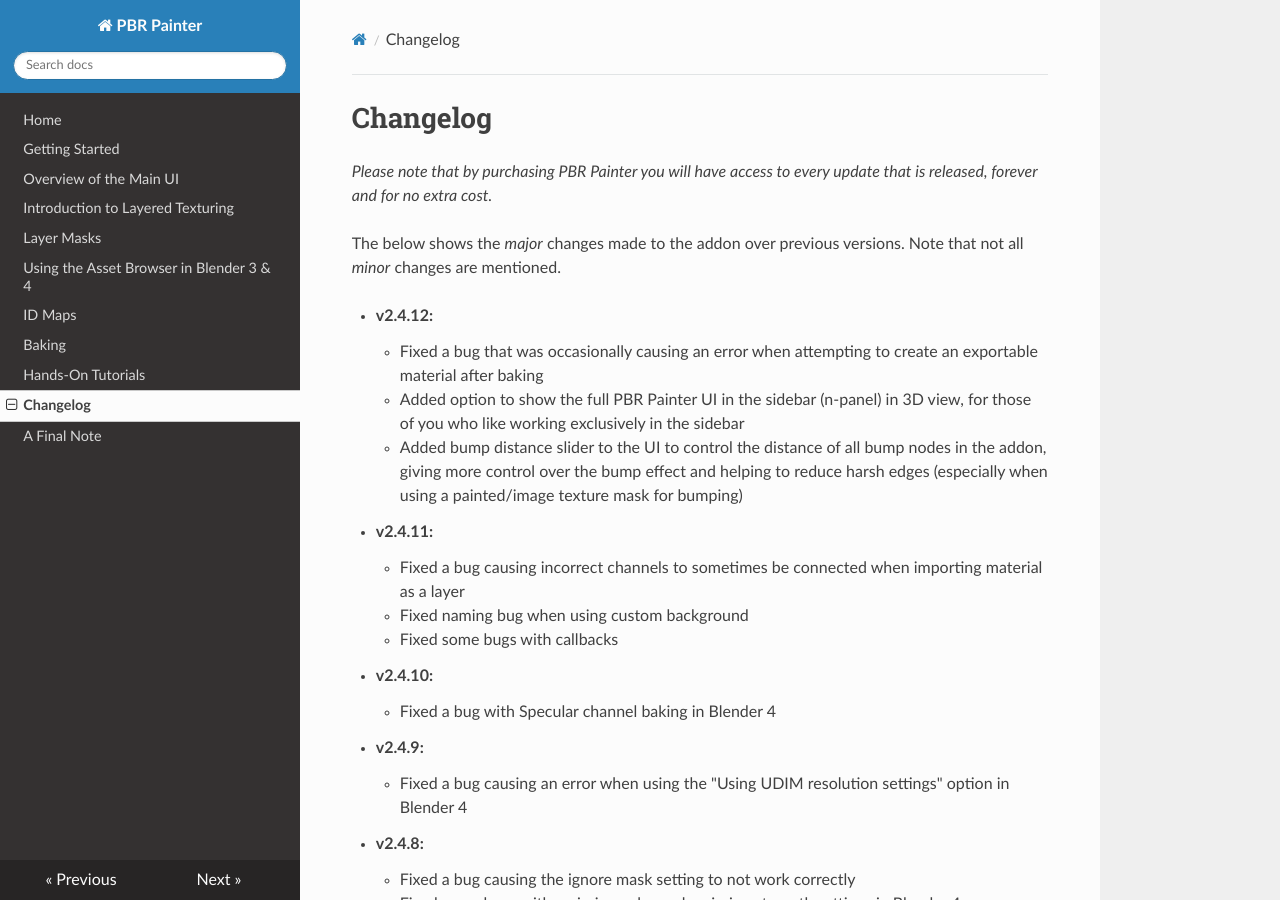
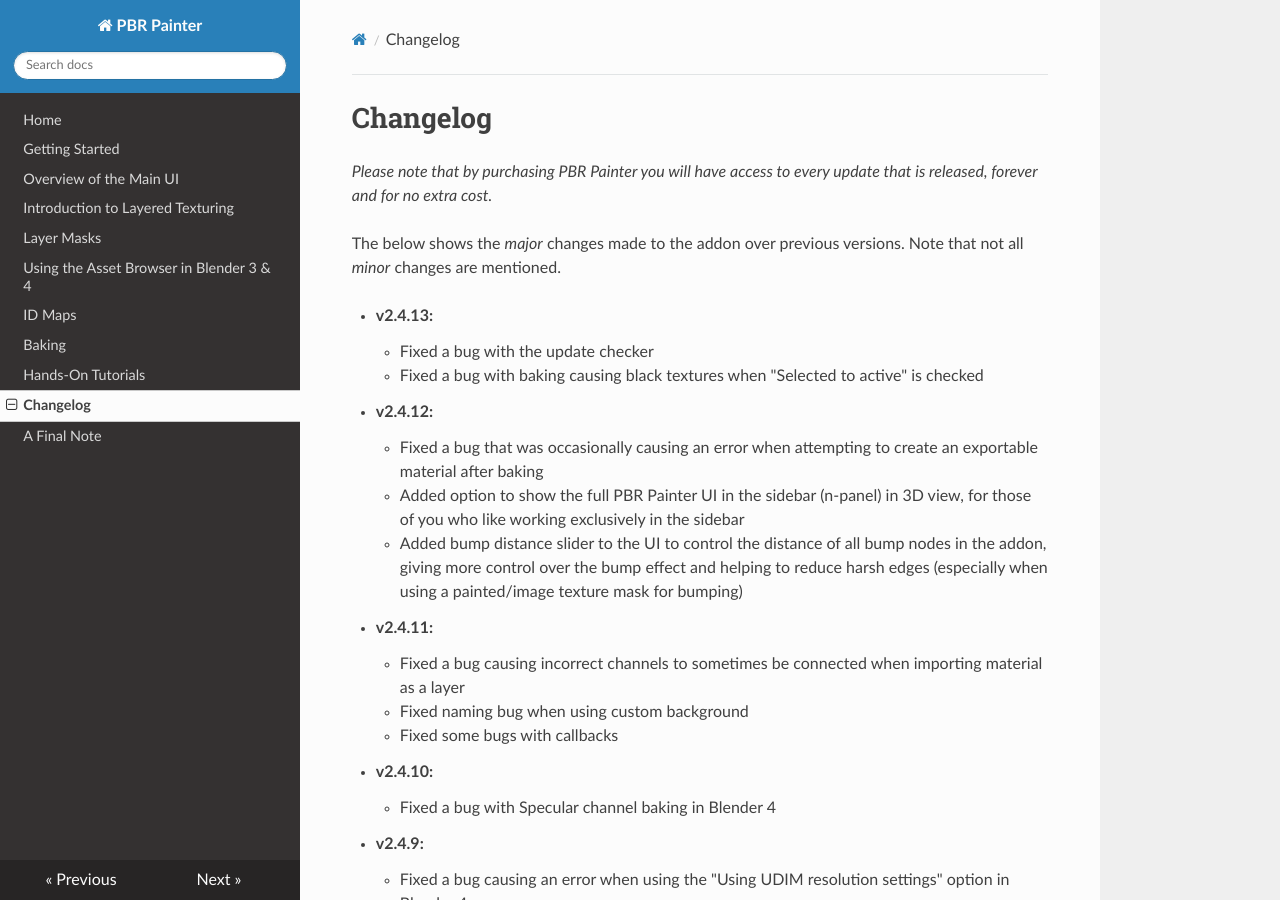
Before and after one commit to pbrpainter/pbr-painter-doc, an MkDocs documentation site: the page built from docs/change_log.md, in a window 1280 px wide and 900 px high. Built offline with MkDocs 1.6.1, drawn with Linux system fonts in a browser that asks for light colours; nearby versions of some CDN libraries.

Commit message:
Update to v2.4.13

```diff
--- a/docs/change_log.md
+++ b/docs/change_log.md
@@ -3,6 +3,9 @@
 
 The below shows the _major_ changes made to the addon over previous versions. Note that not all _minor_ changes are mentioned.
 
+- __v2.4.13:__
+	- Fixed a bug with the update checker
+	- Fixed a bug with baking causing black textures when "Selected to active" is checked
 - __v2.4.12:__
 	- Fixed a bug that was occasionally causing an error when attempting to create an exportable material after baking
 	- Added option to show the full PBR Painter UI in the sidebar (n-panel) in 3D view, for those of you who like working exclusively in the sidebar
```
Also changed, not shown: docs/index.md (+1 -1 lines).
